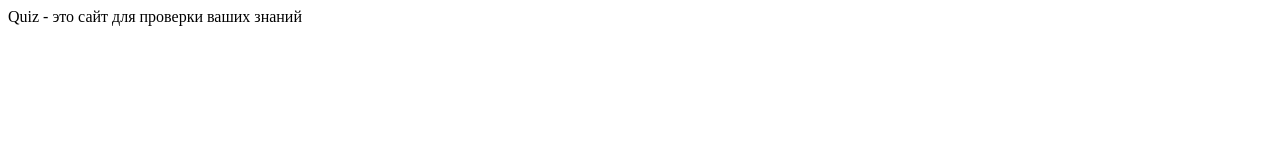
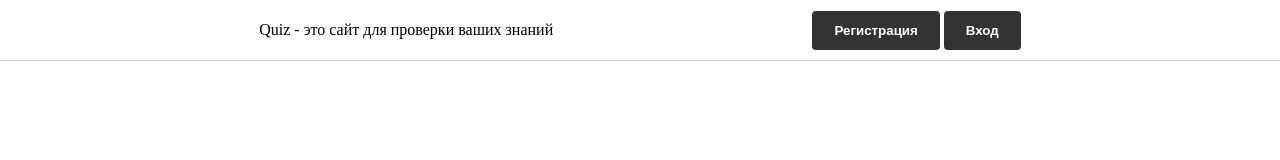
Before and after one commit to shinikakeru/Quiz, a website: page src/pages/welcome-page/index.html in a window 1280 px wide. Drawn offline with Linux system fonts and the light colour scheme.

Commit message:
добавлены кнопки на главном экране и стили к ним

```diff
--- a/src/pages/welcome-page/index.html
+++ b/src/pages/welcome-page/index.html
@@ -4,11 +4,18 @@
     <meta charset="UTF-8">
     <title>Quiz</title>
     <link rel="icon" id="favicon-link" href="/public/lane.png">
+    <link rel="stylesheet" href="styles.css">
 </head>
 <body>
-    <header class="header">
-        <a>Quiz - это сайт для проверки ваших знаний</a>
-    </header>
+    <div class="header-container">
+        <header class="header">
+            <a>Quiz - это сайт для проверки ваших знаний</a>
+            <div>
+                <button>Регистрация</button>
+                <button>Вход</button>
+            </div>
+        </header>
+    </div>
 
     <main class="main">
 
--- a/src/pages/welcome-page/styles.css
+++ b/src/pages/welcome-page/styles.css
@@ -1,4 +1,3 @@
-
 :root {
     --bg-color: #f5f5f5;
     --border-color: #ccc;
@@ -8,15 +7,57 @@
     --white: #ffffff;
     --green: #00ff00;
 }
+
+.body {
+    font-family: Arial, sans-serif;
+    background-color: var(--bg-color);
+    color: var(--text-color);
+    display: flex;
+    flex-direction: column;
+    height: 100vh;
+}
+
+.header-container {
+    display: flex;
+    flex-direction: column;
+    max-width: 1200px;
+    width: 100%;
+}
+
 .header {
+    position: fixed;
+    top: 0px;
+    left: 0px;
+    width: 100%;
+    height: 60px;
     display: flex;
-    width: 100%;
-    height: 100px;
-    font-size: 20em;
+    justify-content: space-evenly;
+    align-items: center;
+    background-color: var(--white);
+    z-index: 1000;
+    border-bottom: 1px solid var(--border-color);
 }
+
+.header button {
+    text-decoration: none;
+    color: var(--white);
+    background-color: var(--text-color);
+    border: 2px solid var(--text-color);
+    font-weight: bold;
+    display: inline-block;
+    padding: 10px 20px;
+    border-radius: 4px;
+    transition: background-color 0.2s, color 0.2s;
+}
+
+.header button:hover {
+    color: var(--text-color);
+    background-color: var(--white);
+    border: 2px solid var(--text-color);
+}
+
 .main {
     display: flex;
-
 }
 .footer {
     display: flex;
```
